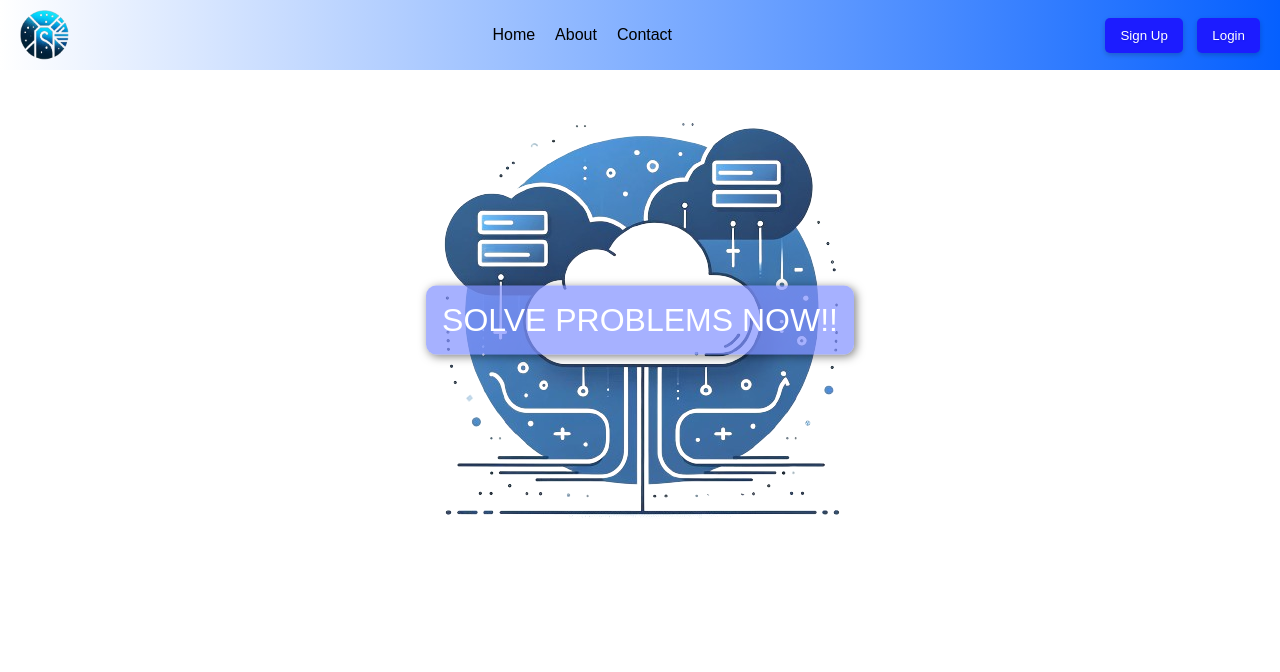
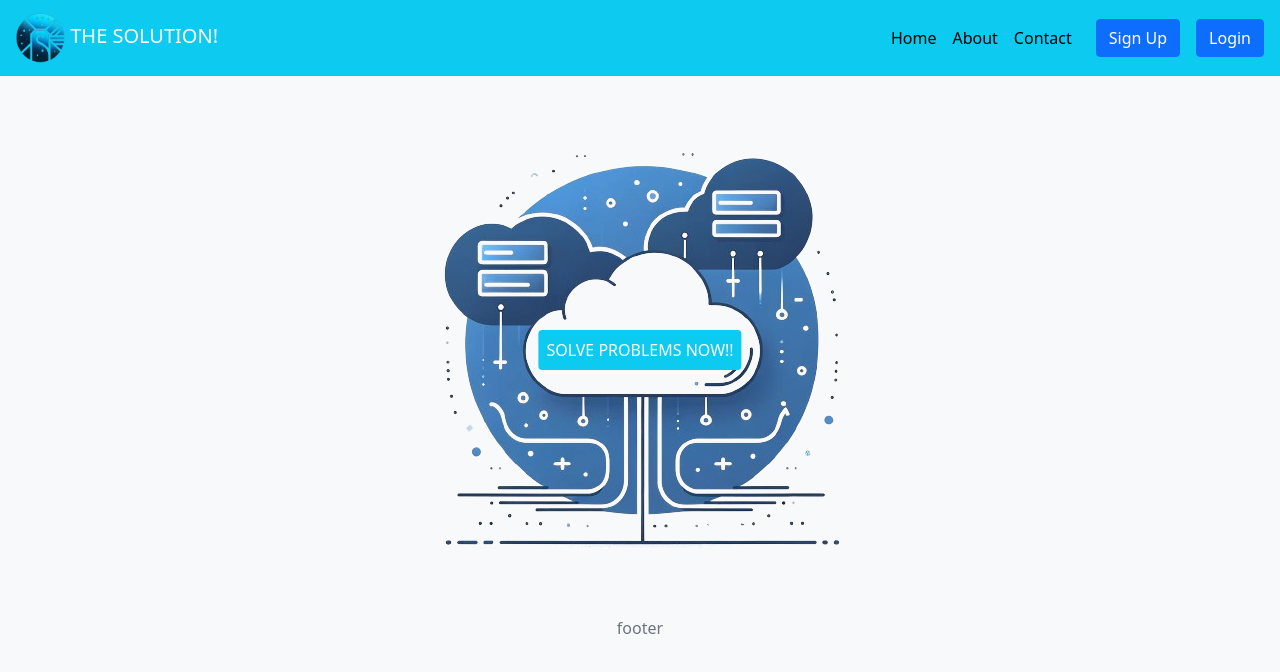
Before and after one commit to GiorgioJacomella/ticketSystem, a plain HTML site: page client/index.html in a window 1280 px wide. Drawn offline with nearby package versions, Linux system fonts and the light colour scheme.

Commit message:
1.02
Frontend for Login, Signup

```diff
--- a/client/index.html
+++ b/client/index.html
@@ -3,34 +3,56 @@
 <head>
     <meta charset="UTF-8">
     <meta name="viewport" content="width=device-width, initial-scale=1.0">
-    <link rel="stylesheet" type="text/css" href="styles.css">
+    <link href="https://cdn.jsdelivr.net/npm/bootstrap@5.1.3/dist/css/bootstrap.min.css" rel="stylesheet">
     <title>THE SOLUTION!</title>
 </head>
-<body>
-    <header>
-        <img class="logo" src="img/logo.png" alt="logo">
-        <nav>
-            <ul class="menu">
-                <li><a href="#home">Home</a></li>
-                <li><a href="#about">About</a></li>
-                <li><a href="#contact">Contact</a></li>
+<body class="bg-light">
+
+    <header class="navbar navbar-expand-lg navbar-light bg-info px-3">
+        <a class="navbar-brand text-white" href="./index.html">
+            <img src="img/logo.png" alt="logo" style="height: 50px;"> THE SOLUTION!
+        </a>
+        <button class="navbar-toggler" type="button" data-bs-toggle="collapse" data-bs-target="#navbarNav" aria-controls="navbarNav" aria-expanded="false" aria-label="Toggle navigation">
+            <span class="navbar-toggler-icon"></span>
+        </button>
+        <div class="collapse navbar-collapse justify-content-end" id="navbarNav">
+            <ul class="navbar-nav">
+                <li class="nav-item">
+                    <a class="nav-link text-black" href="#home">Home</a>
+                </li>
+                <li class="nav-item">
+                    <a class="nav-link text-black" href="#about">About</a>
+                </li>
+                <li class="nav-item">
+                    <a class="nav-link text-black" href="#contact">Contact</a>
+                </li>
             </ul>
-        </nav>
-        <div class="buttons">
-            <button id="signup">Sign Up</button>
-            <button id="login">Login</button>
+            <br>
+            <div class="d-flex ms-3">
+                <a class="btn btn-primary" href="signup/signup.html" role="button">Sign Up</a>
+            </div>
+            <br>
+            <div class="d-flex ms-3">
+                <a class="btn btn-primary" href="login/login.html" role="button">Login</a>
+            </div>
         </div>
     </header>
-    <main>
-        <div id="title">
 
-            <img id="titleImage" class="titleImage" src="img/titleIMG.png" alt="Title Image">
-            <div class="overlay-text">SOLVE PROBLEMS NOW!!
+    <main class="container mt-4">
+        <div class="position-relative text-center">
+            <img src="img/titleIMG.png" alt="Title Image" class="img-fluid">
+            <div class="position-absolute top-50 start-50 translate-middle text-white bg-info p-2 rounded">
+                SOLVE PROBLEMS NOW!!
             </div>
         </div>
     </main>
-    <footer>
 
+    <footer class="footer mt-auto py-3 bg-light">
+        <div class="container text-center">
+            <span class="text-muted">footer</span>
+        </div>
     </footer>
+
+    <script src="https://cdn.jsdelivr.net/npm/bootstrap@5.1.3/dist/js/bootstrap.bundle.min.js"></script>
 </body>
 </html>
--- a/client/styles.css
+++ /dev/null
@@ -1,113 +0,0 @@
-body {
-    margin: 0;
-    font-family: Arial, sans-serif;
-}
-
-header {
-    background: linear-gradient(to left, rgb(5, 96, 255), rgb(255, 255, 255));
-    color: rgb(0, 0, 0);
-    display: flex;
-    justify-content: space-between;
-    padding: 10px 20px;
-    align-items: center;
-}
-
-.logo {
-    font-size: 24px;
-    height: 50px;
-}
-
-.menu {
-    list-style: none;
-    display: flex;
-    gap: 20px;
-    margin: 0;
-    padding: 0;
-}
-
-.menu li a {
-    color: rgb(0, 0, 0);
-    text-decoration: none;
-}
-
-.buttons button {
-    background-color: rgb(28, 28, 255);
-    color: rgb(255, 255, 255);
-    border: none;
-    padding: 10px 15px;
-    margin-left: 10px;
-    cursor: pointer;
-    border-radius: 5px;
-    box-shadow: 0px 2px 5px rgba(0, 0, 0, 0.2);
-    text-shadow: 1px 1px 2px rgba(0, 0, 0, 0.1);
-    transition: all 0.3s ease;
-}
-
-.buttons button:hover, .buttons button:focus {
-    background-color: rgb(28, 28, 255);
-    color: rgb(255, 255, 255);
-    box-shadow: 0px 4px 5px rgba(0, 0, 0, 0.3);
-    transform: translateY(-1px);
-}
-
-#title {
-    position: relative;
-    text-align: center;
-    max-width: 100%;
-}
-
-#titleImage {
-    max-width: 100%;
-    height: auto;
-    margin: 0 auto;
-    display: block;
-}
-
-.overlay-text {
-    position: absolute;
-    top: 50%;
-    left: 50%;
-    transform: translate(-50%, -50%);
-    color: rgb(255, 255, 255);
-    font-size: 2em;
-    text-align: center;
-    z-index: 10;
-    background: rgba(128, 145, 255, 0.7);
-    padding: 0.5em;
-    border-radius: 10px;
-    box-shadow: 2px 2px 10px rgba(0, 0, 0, 0.5);
-}
-
-@media (max-width: 500px) {
-    header {
-        flex-direction: column;
-        align-items: flex;
-    }
-
-    .menu {
-        flex-direction: column;
-        align-items: flex;
-        width: 100%;
-    }
-
-    .menu li a {
-        padding: 10px;
-    }
-
-    .buttons {
-        align-items: flex;
-        padding: 10px;
-    }
-
-    .buttons button {
-        margin-top: 10px;
-
-    }
-    .overlay-text{
-        top: 30%;
-    }
-
-    #titleImage {
-        max-width: 150%;
-    }
-}
```
Also changed, not shown: client/login/login.html (added, +64 -0 lines), client/signup/signup.html (added, +76 -0 lines), client/login/login.js (added), client/session/session.html (added), client/session/session.js (added), client/signup/signup.js (added).
